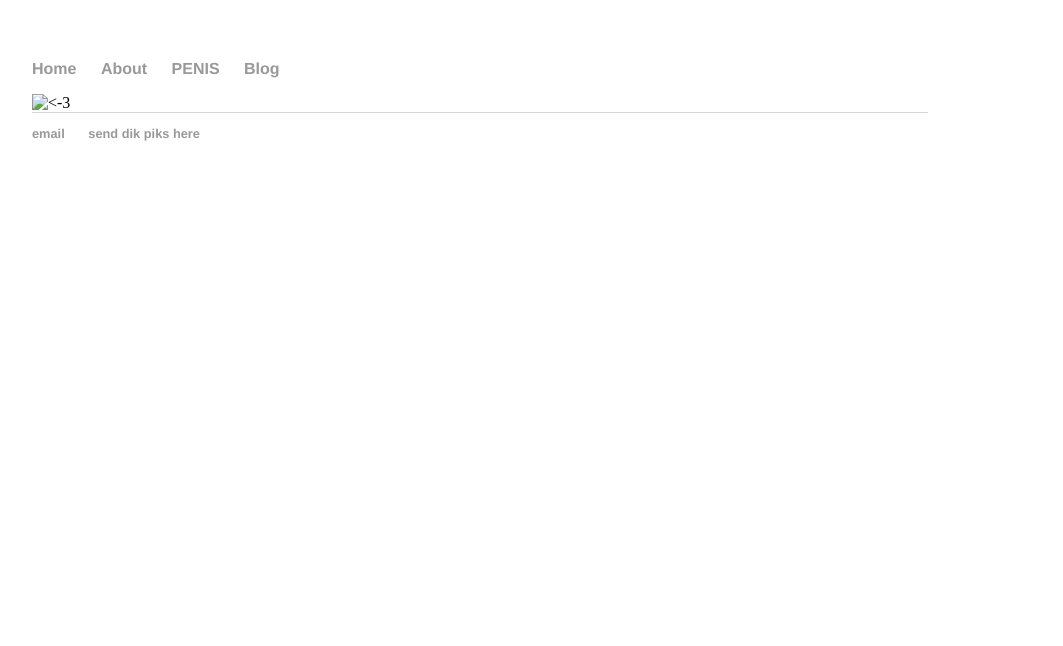
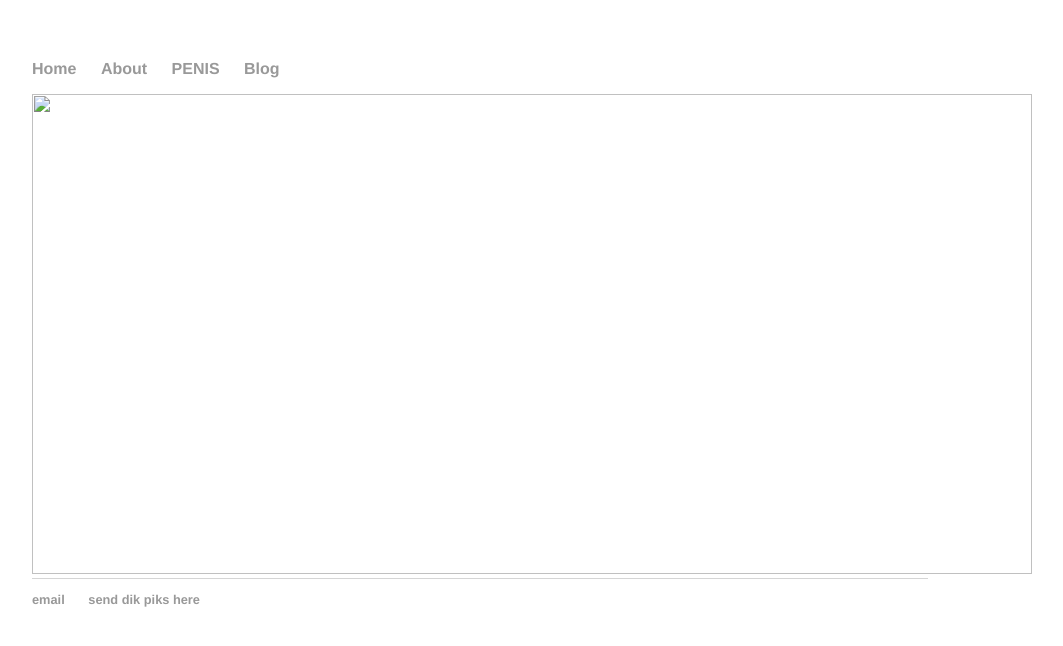
Before and after one commit to gershman10/gershman10.github.io, a Jekyll site: the page built from penis/index.html, in a window 1280 px wide. Shown: the top 646 px of the page, without its empty margins (160-1223 px from the left). Built offline with Jekyll 4.4.1, drawn with Linux system fonts in a browser that asks for light colours.

Commit message:
Update index.html

```diff
--- a/penis/index.html
+++ b/penis/index.html
@@ -3,4 +3,4 @@ layout: default
 title: "SERUM"
 ---
 
-<img src="gershman10.github.io/bonobo_luv.jpeg" alt="<-3" height="480" width="1000" />
+<img src="gershman10.github.io/bonobo_luv.jpeg" height="480" width="1000" />
```
